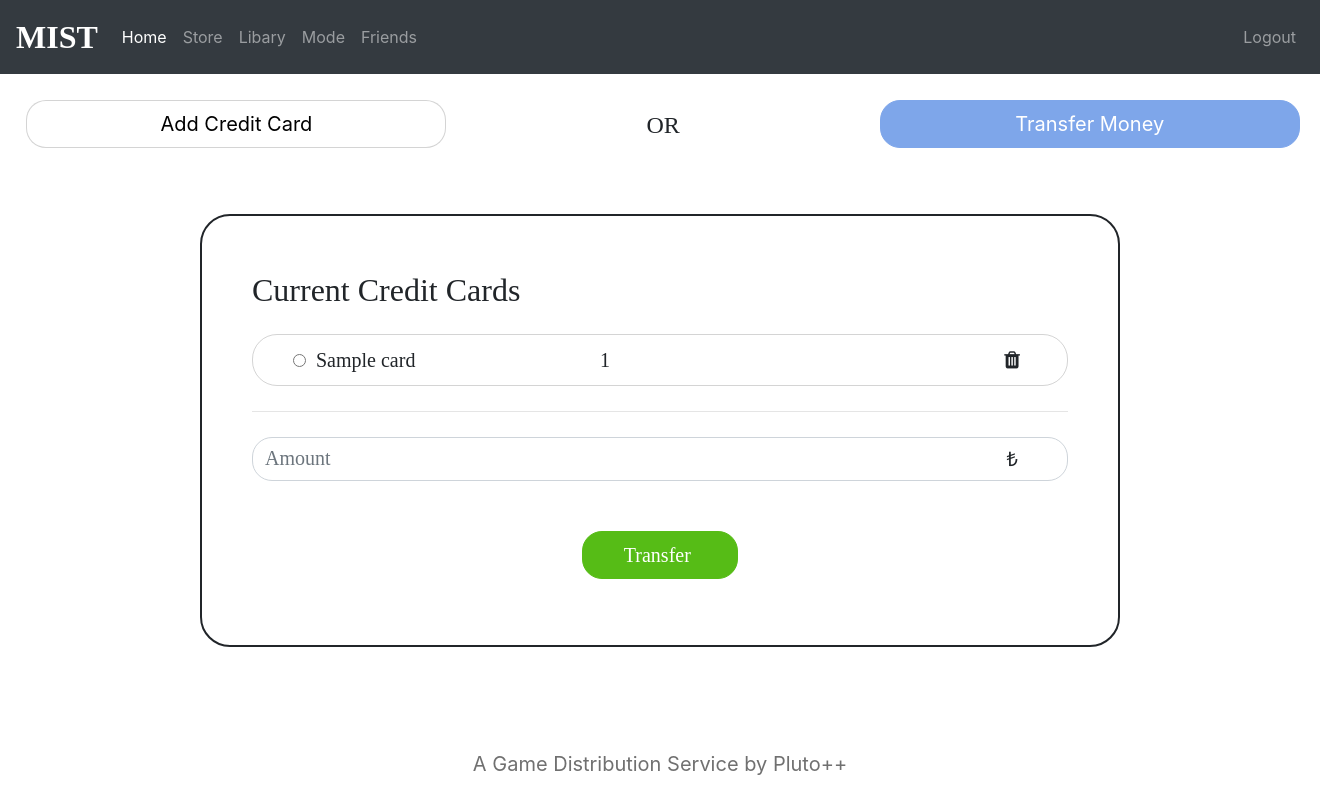
After one commit to iremyelkanat/CS353-MIST, a PHP site: page /transfermoney.php in a window 1320 px wide. The commit adds this page. Run offline with PHP 8.4, Linux system fonts and the light colour scheme; the visitor is signed in with stand-in values (Sample User, id 1); tables that the repository leaves empty or names only in its code hold one stand-in row (values such as "Sample post"); data that the repository does not hold is empty; some libraries are stand-ins or nearby versions.

Commit message:
credit card functionality done

```diff
--- /dev/null
+++ b/Code/transfermoney.php
@@ -0,0 +1,189 @@
+<?php
+   include("config.php");
+   session_start();
+
+   if(empty($_SESSION['a_ID']) || $_SESSION['type'] !== "user"){
+       header("location: index.php");
+       die("Redirecting to login.php");
+   }
+
+    if($_SERVER["REQUEST_METHOD"] == "POST") {
+
+        $amount = trim($_POST["amount"]);
+        $cardId = trim($_POST["card-id"]);
+
+        $update_wallet_query = "UPDATE Wallet w SET w.balance = (w.balance + $amount) WHERE w.a_ID = " . $_SESSION['a_ID'] . ";";
+        $update_wallet_result = mysqli_query($db, $update_wallet_query);
+
+        if (!$update_wallet_result) {
+            printf("Error: %s\n", mysqli_error($db));
+            exit();
+        }
+
+        echo "<script LANGUAGE='JavaScript'>
+                window.alert('Your wallet has been updated successfully! Redirecing...');
+                window.location.href = 'userhome.php';
+            </script>";
+    }
+   ?>
+<!DOCTYPE html>
+<html>
+
+<head>
+    <meta charset="utf-8" />
+    <meta http-equiv="X-UA-Compatible" content="width=device-width, initial-scale=1.0" />
+    <meta name="viewport" content="width=device-width, initial-scale=1.0">
+    <title>MIST - Sign Up</title>
+    <link rel="stylesheet" type="text/css" id="applicationStylesheet" href="../Assets/css/index.css" />
+    <link href="https://fonts.googleapis.com/css?family=Karla:400,700&display=swap" rel="stylesheet">
+    <link rel="stylesheet" href="https://cdn.materialdesignicons.com/4.8.95/css/materialdesignicons.min.css">
+    <link rel="stylesheet" href="https://stackpath.bootstrapcdn.com/bootstrap/4.4.1/css/bootstrap.min.css">
+    <link href="https://maxcdn.bootstrapcdn.com/font-awesome/4.7.0/css/font-awesome.min.css" rel="stylesheet">
+    <link rel="stylesheet" href="https://cdnjs.cloudflare.com/ajax/libs/font-awesome/4.7.0/css/font-awesome.min.css">
+    <script id="applicationScript" type="text/javascript" src="index.js"></script>
+</head>
+
+<body>
+    <div>
+        <nav class="navbar navbar-expand-lg navbar-dark bg-dark">
+            <a class="navbar-brand" style="font-weight: bold; font-size: xx-large; font-family: Avenir">MIST</a>
+            <div class="navbar-nav">
+                <a class="nav-item nav-link active">Home</a>
+                <a href="store.php" class="nav-item nav-link">Store</a>
+                <a href="library.php" class="nav-item nav-link">Libary</a>
+                <a href="mode.php" class="nav-item nav-link">Mode</a>
+                <a href="friends.php" class="nav-item nav-link">Friends</a>
+            </div>
+            <div class="navbar-nav ml-auto">
+                <a class="nav-item nav-link" href="logout.php">Logout</a>
+            </div>
+        </nav>
+        <div class="main-div" style="display: grid; padding-left: 2%; padding-right: 2%; padding-top: 2%; padding-bottom: 1%">
+            <div style="clear: both;"></div>
+            <div style="justify-content:space-around; display: flex; margin:auto ">
+                <div style=" margin-right: 200px ;float: left; width: 420px; text-align: left" ;>
+                    <div class="btn btn-primary btn-lg" style="width: 100%;
+                  background-color: rgb(256, 256, 256);
+                  border-color: rgba(112,112,112,0.3);
+                  border-radius: 20px">
+                        <a href="addcreditcard.php" style="text-decoration:none;color:black " ;><span>Add Credit Card</span></a>
+                    </div>
+                </div>
+                <div style="font-size: 24px; height: 50px; line-height: 50px; font-family: Avenir"> OR </div>
+                <div style="  margin-left: 200px;  float: right; width: 420px; text-align: right" ;>
+                    <div class="btn btn-primary btn-lg" style="width: 100%;
+                    background-color: rgb(126, 166, 234);
+                  border-color: rgb(126, 166, 234);
+                  border-radius: 20px">
+                        <a href="transfermoney.php" style="text-decoration:none;color:inherit " ;><span>Transfer Money</span></a>
+                    </div>
+                </div>
+            </div>
+         </div>
+         <div class="main-part" style="
+                    border-style: solid;
+                     border-width: 2px;
+                  margin-top: 50px;
+                  margin-left: 200px;
+                  margin-right: 200px;
+                  padding: 50px;
+                  border-radius: 30px";>
+             <div style="width: 100%; font-family: Avenir">
+                 <div style="font-size: 32px;">
+                     Current Credit Cards
+                 </div>
+                 <form id="transfer-money-form" method="post">
+                 <?php
+                     $card_query = "SELECT c.card_ID, c.name FROM Wallet w, include i, Credit_Card c WHERE i.w_ID = w.w_ID AND c.card_ID = i.card_ID AND w.a_ID = " . $_SESSION['a_ID'] . ";";
+                     $card_result = mysqli_query($db, $card_query);
+
+                     if (!$card_result) {
+                         printf("Error: %s\n", mysqli_error($db));
+                         exit();
+                     }
+                     if (mysqli_num_rows($card_result) > 0) {
+                         while ($cards_row = mysqli_fetch_assoc($card_result)) {
+                             $cardName = $cards_row['name'];
+                             $cardId = $cards_row['card_ID'];
+
+                             echo "<div class='credit-card-info' style='
+                                    border-style: solid;
+                                    border-width: 1px;
+                                    margin-top: 20px;
+                                    padding: 10px;
+                                    font-size: 20px;
+                                    border-color: rgba(112,112,112,0.3);
+                                    border-radius: 25px; display: flex;
+                                    padding-left: 40px'>
+                                    <div style='height: 30px; line-height: 30px'>
+                                        <input type='radio' id='". $cardId ."' name='card-id' value='". $cardId ."'>
+                                    </div>
+                                    <div style='margin-left: 10px'>
+                                        $cardName
+                                    </div>
+                                    <div style='position: absolute; left: 600px'>
+                                        $cardId
+                                    </div>
+                                    <div style='position: absolute; right: 300px'>
+                                        <a href='deletecard.php?card_id=" . $cardId. "' style='color: inherit'>
+                                            <i class='fa fa-trash'></i>
+                                        </a>
+                                    </div>
+                                </div>";
+
+                             }
+                     }
+                     else {
+                         echo "no results";
+                     }
+                 ?>
+                 <hr style="margin-top: 25px; margin-bottom: 25px;">
+                 <div class="create-card">
+                         <div class="input-group" style="">
+                             <input id="amount" type="number" class="form-control" name="amount" min=0 placeholder="Amount" style=" outline: none; font-size: 20px; border-style: solid; border-radius: 20px">
+                             <div style='position: absolute; right: 50px; font-size: 20px; height: 45px; line-height: 45px'>
+                                     ₺
+                             </div>
+                         </div>
+                         <div class="form-group" style="text-align: center; margin-top: 50px">
+                             <input onclick="checkEmptyAndUpdateBalance()" type="button" class="btn btn-primary btn-lg" style="background-color: rgb(86, 188, 22); border-color: rgb(86, 188, 22); border-radius: 20px" value="     Transfer      ">
+                         </div>
+                 </div>
+                 </form>
+             </div>
+         </div>
+         <div style="position: fixed;
+            left: 0;
+            bottom: 5px;
+            width: 100%;
+            text-align: center;
+            font-size: 20px;
+            color: rgba(112,112,112,1);">
+            <p>A Game Distribution Service by Pluto++</p>
+         </div>
+      </div>
+      <script type="text/javascript">
+         function checkEmptyAndUpdateBalance() {
+             let amountVal = document.getElementById("amount").value;
+             let cardIdVals = document.getElementsByName("card-id");
+
+             let cardIdVal = "";
+
+             for (var i = 0, length = cardIdVals.length; i < length; i++) {
+                 if (cardIdVals[i].checked) {
+                     // do whatever you want with the checked radio
+                     cardIdVal = cardIdVals[i].value;
+                     // only one radio can be logically checked, don't check the rest
+                     break;
+                 }
+             }
+             if (amountVal === "" || cardIdVal === "") {
+                 alert("Make sure to fill all fields!");
+             }
+             else {
+                 let form = document.getElementById("transfer-money-form").submit();
+             }
+         }
+      </script>
+   </body>
+</html>
```
Also changed, not shown: Code/addcreditcard.php (+42 -16 lines), Code/deletecard.php (added, +22 -0 lines).
